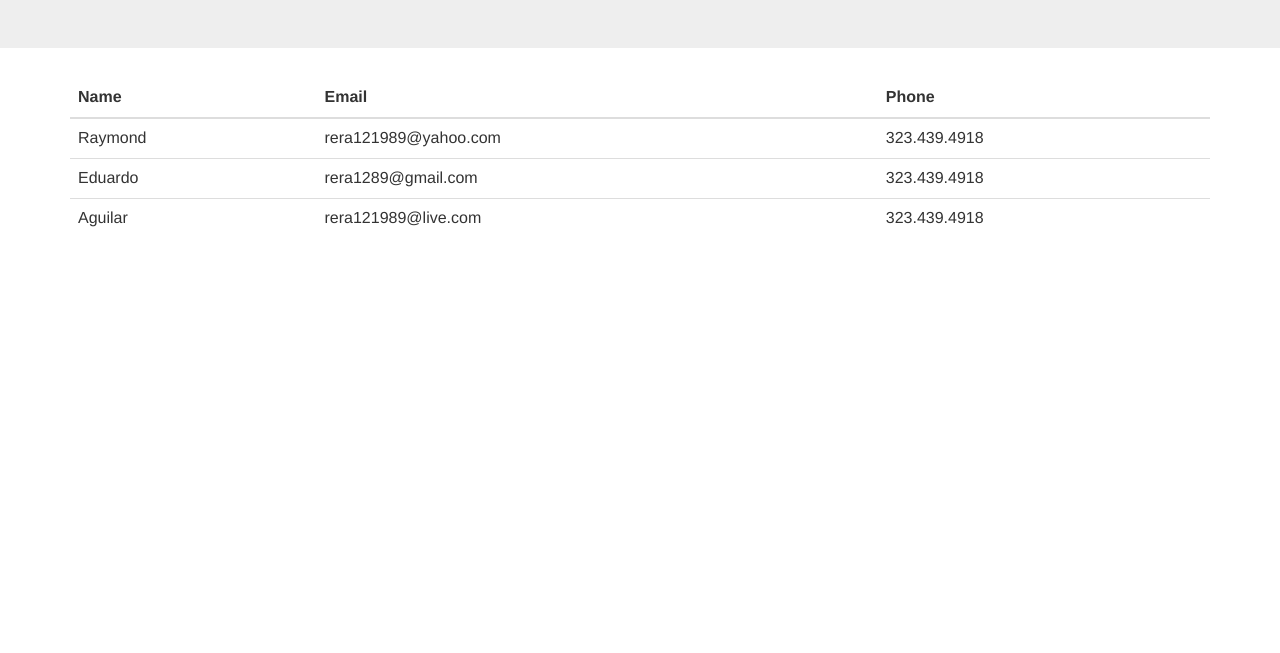
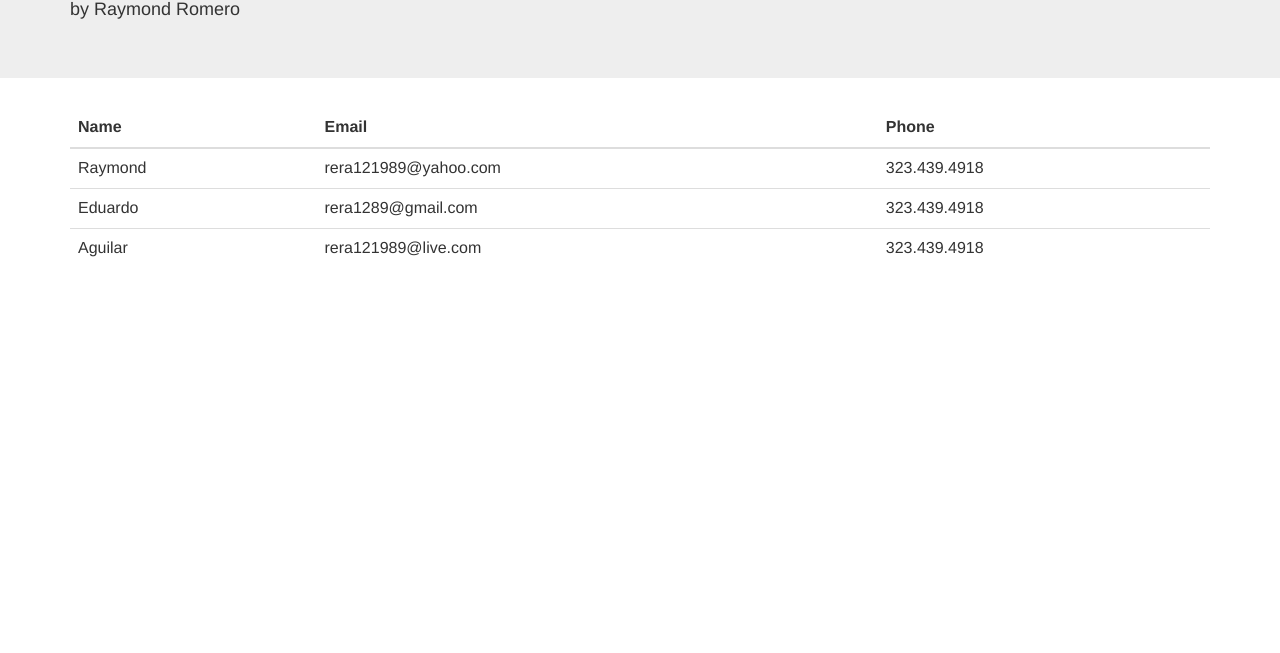
Before and after one commit to rera121989/Contact_List, a website: page public/index.html in a window 1280 px wide. Shown: the part 147-800 px from the top of the page. Drawn offline with nearby package versions, Linux system fonts and the light colour scheme.

Commit message:
Add my name to file

```diff
--- a/public/index.html
+++ b/public/index.html
@@ -15,6 +15,7 @@
 	<div class="jumbotron">
 		<div class="container">
 		<h1>Contact List App</h1>
+		<h4>by Raymond Romero</h4>
 		</div>
 	</div>
 
```
